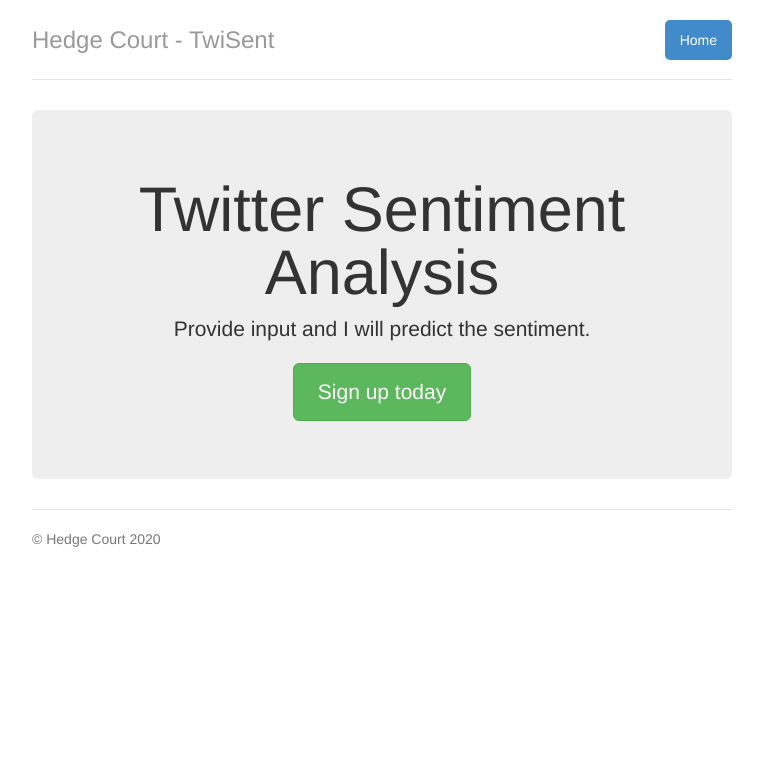
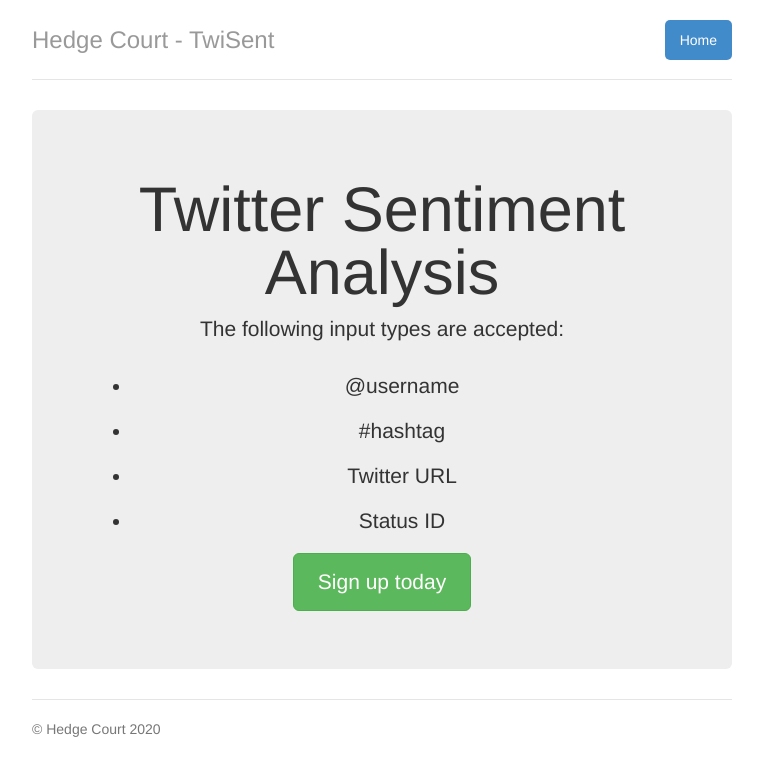
Before and after one commit to esasiela/twisent, a Flask app: page / in a window 1280 px wide. Shown: the top 776 px of the page, without its empty margins (258-1021 px from the left). Run offline with Flask 2, Linux system fonts and the light colour scheme; some libraries are stand-ins or nearby versions.

Commit message:
homepage content edits

```diff
--- a/Dockerrun.aws.json
+++ b/Dockerrun.aws.json
@@ -6,5 +6,5 @@
       "HostDirectory": "/var/app"
     }
   ],
-  "Logging": "/var/eb_log"
+  "Logging": "/var/twisent_log"
 }
--- a/templates/index.html
+++ b/templates/index.html
@@ -47,7 +47,13 @@
       </div>
       <div class="jumbotron">
         <h1>Twitter Sentiment Analysis</h1>
-        <p class="lead">Provide input and I will predict the sentiment.</p>
+        <p class="lead">The following input types are accepted:</p>
+        <ul>
+          <li>@username</li>
+          <li>#hashtag</li>
+          <li>Twitter URL</li>
+          <li>Status ID</li>
+        </ul>
         <p><a class="btn btn-lg btn-success"  data-toggle="modal" href="#signupModal">Sign up today</a></p>
       </div>
 
```
